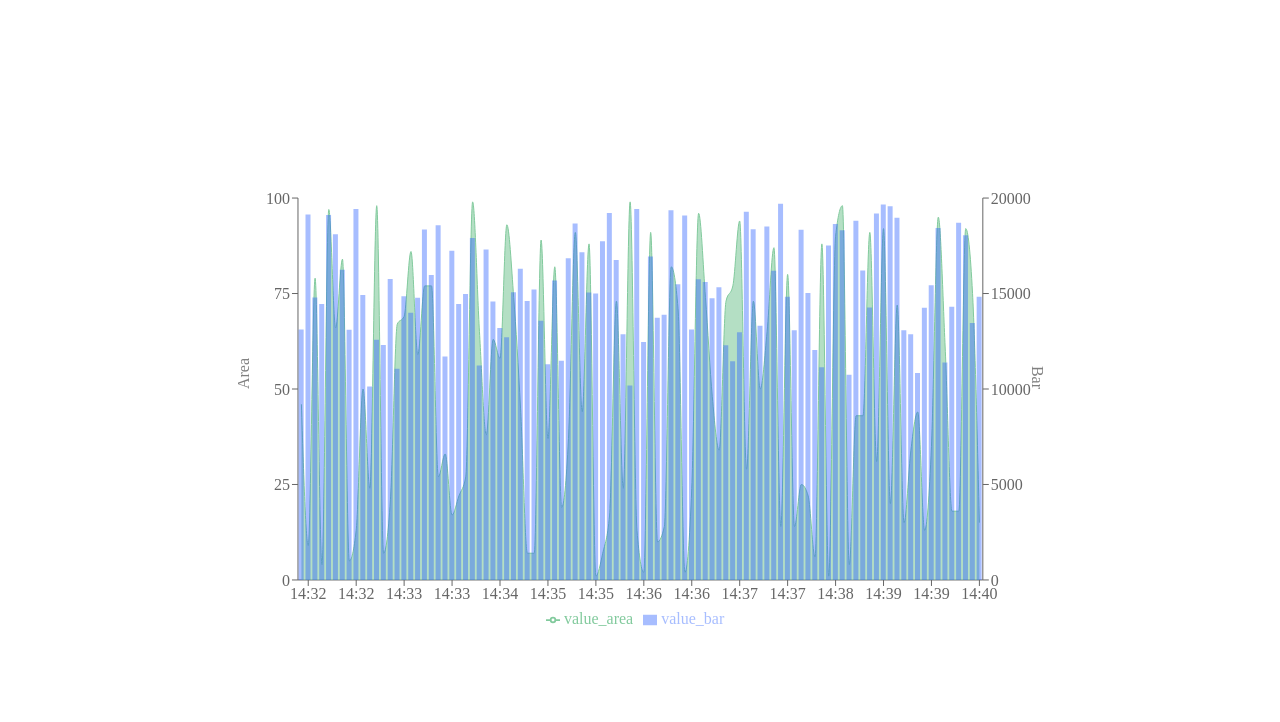
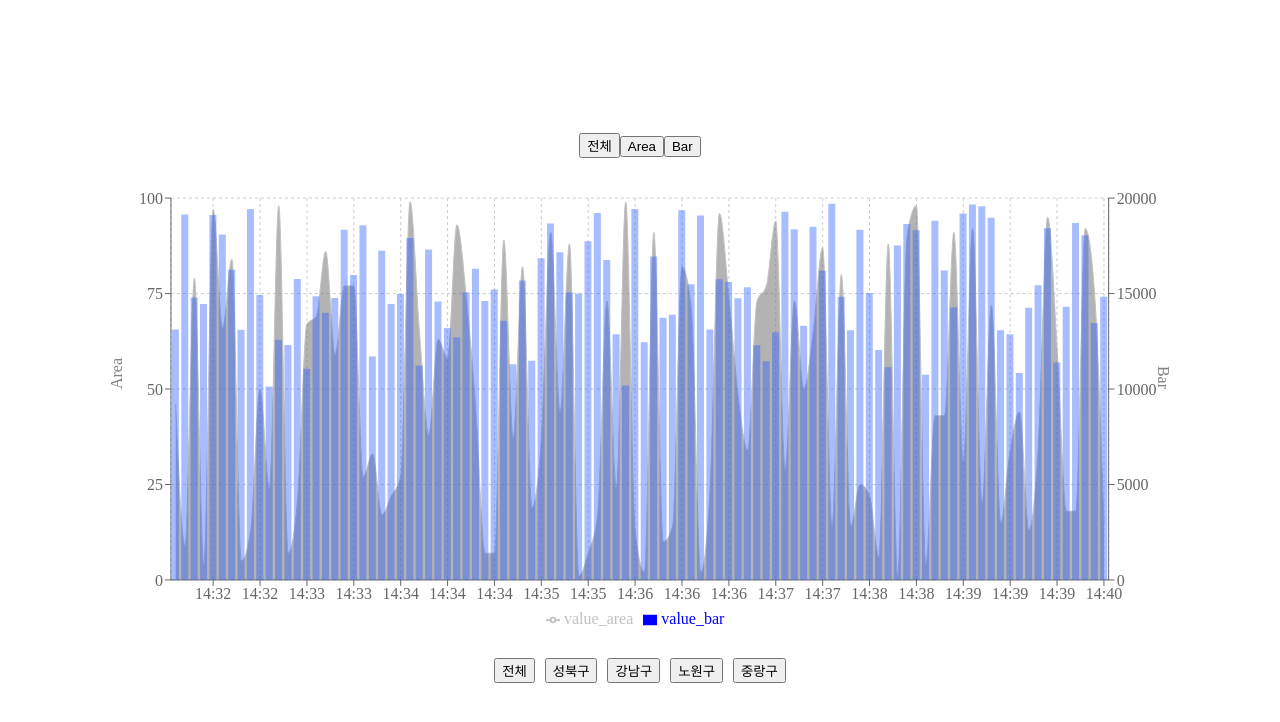
Before and after one commit to wanted-pre-7/pre-onboarding-9th-3-7, a React (Vite) app: page / in a window 1280 px wide. Shown: the top 722 px of the page. Built offline with nearby package versions, Linux system fonts and the light colour scheme.

Commit message:
feat[#8 #9 #10 #11]: 필터링 기능 구현 (Area 컴포넌트 제외)

```diff
--- a/src/App.tsx
+++ b/src/App.tsx
@@ -1,13 +1,25 @@
+import { useCallback, useState } from "react";
 import styled from "styled-components";
 import Chart from "./components/Chart";
+import FillterBtns from "./components/FillterBtns";
 import useChart from "./hooks/useChart";
 
 const App = () => {
-  const [data] = useChart();
+  const { data, locations } = useChart();
+  const [location, setLocation] = useState("");
+
+  const handleChangeLocation = useCallback((value: string) => {
+    setLocation(value);
+  }, []);
 
   return (
     <Container>
-      <Chart data={data} />
+      <Chart
+        data={data}
+        location={location}
+        handleLocation={handleChangeLocation}
+      />
+      <FillterBtns data={locations} handleLocation={handleChangeLocation} />
     </Container>
   );
 };
--- a/src/components/Chart.tsx
+++ b/src/components/Chart.tsx
@@ -1,6 +1,9 @@
+import { useState } from "react";
 import {
   Area,
   Bar,
+  CartesianGrid,
+  Cell,
   ComposedChart,
   Legend,
   ResponsiveContainer,
@@ -11,13 +14,29 @@ import {
 import type { IChart } from "../types/chart";
 import CustomToolTip from "./CustomToolTip";
 
-const Chart = ({ data }: { data: IChart[] }) => {
+interface IChartProps {
+  data: IChart[];
+  location: string;
+  handleLocation: (v: string) => void;
+}
+
+const Chart = ({ data, location, handleLocation }: IChartProps) => {
+  const [category, setCategory] = useState("TOTAL");
+
   return (
-    <ResponsiveContainer width="70%" height={500}>
+    <>
+      <div>
+        <button onClick={() => setCategory("TOTAL")}>전체</button>
+        <button onClick={() => setCategory("AREA")}>Area</button>
+        <button onClick={() => setCategory("BAR")}>Bar</button>
+      </div>
+      <ResponsiveContainer width="90%" height={500}>
         <ComposedChart
           data={data}
           margin={{ top: 40, right: 40, bottom: 30, left: 40 }}
         >
+          <CartesianGrid strokeDasharray="3 3" />
+
           <XAxis dataKey="time" />
           <YAxis
             dataKey="value_bar"
@@ -38,22 +57,43 @@ const Chart = ({ data }: { data: IChart[] }) => {
               position: "insideLeft",
             }}
           />
+
+          {(category === "TOTAL" || category === "AREA") && (
             <Area
               yAxisId="left"
               type="monotone"
               dataKey="value_area"
-          fill="#82ca9d"
-          stroke="#82ca9d"
-        />
+              stroke="#c1c1c1"
+              fill="grey"
+            ></Area>
+          )}
+
+          {(category === "TOTAL" || category === "BAR") && (
             <Bar
               yAxisId="right"
+              data={data}
               dataKey="value_bar"
-          fill="rgba(36, 91, 254, 0.4)"
+              fill="blue"
+              onClick={(value) => handleLocation(value.id)}
+            >
+              {data.map((entry, index) => (
+                <Cell
+                  key={`cell-${index}`}
+                  fill={
+                    entry.id === location
+                      ? "rgba(36, 91, 254, 1)"
+                      : "rgba(36, 91, 254, 0.4)"
+                  }
                 />
+              ))}
+            </Bar>
+          )}
+
           <Legend />
           <Tooltip content={<CustomToolTip />} />
         </ComposedChart>
       </ResponsiveContainer>
+    </>
   );
 };
 
--- a/src/components/CustomToolTip.tsx
+++ b/src/components/CustomToolTip.tsx
@@ -2,7 +2,6 @@ import styled from "styled-components";
 import type { ITooltip } from "../types/chart";
 
 const CustomToolTip = ({ active, payload }: ITooltip) => {
-  console.log("active", active, "payload", payload);
   if (active && payload) {
     return (
       <Wrapper>
--- /dev/null
+++ b/src/components/FillterBtns.tsx
@@ -0,0 +1,26 @@
+import React from "react";
+import styled from "styled-components";
+
+interface IProps {
+  data: string[];
+  handleLocation: (value: string) => void;
+}
+
+const FillterBtns = ({ data, handleLocation }: IProps) => {
+  return (
+    <BtnWrapper>
+      {React.Children.toArray(
+        ["전체", ...data]?.map((item) => (
+          <button onClick={() => handleLocation(item)}>{item}</button>
+        )),
+      )}
+    </BtnWrapper>
+  );
+};
+
+export default FillterBtns;
+
+const BtnWrapper = styled.div`
+  display: flex;
+  gap: 10px;
+`;
--- a/src/hooks/useChart.tsx
+++ b/src/hooks/useChart.tsx
@@ -1,10 +1,15 @@
 import dayjs from "dayjs";
-import { useEffect, useState } from "react";
+import { useEffect, useMemo, useState } from "react";
 import { readData } from "../apis/chart";
 import type { IChart, IChartResponse } from "../types/chart";
 
 const useChart = () => {
   const [chartData, setChartData] = useState<IChart[]>([]);
+
+  const locations = useMemo(() => {
+    if (!chartData) return [];
+    return [...new Set(chartData.map((data) => data.id))];
+  }, [chartData]);
 
   useEffect(() => {
     (async () => {
@@ -21,7 +26,7 @@ const useChart = () => {
       setChartData(newData);
     })();
   }, []);
-  return [chartData];
+  return { data: chartData, locations: locations };
 };
 
 export default useChart;
--- a/src/types/chart.ts
+++ b/src/types/chart.ts
@@ -7,6 +7,7 @@ export interface IChart {
   value_area: number;
   value_bar: number;
   value_time: string;
+  time: string;
 }
 
 export interface ITooltip {
```
Lines whose indentation alone changed are shown as unchanged.
